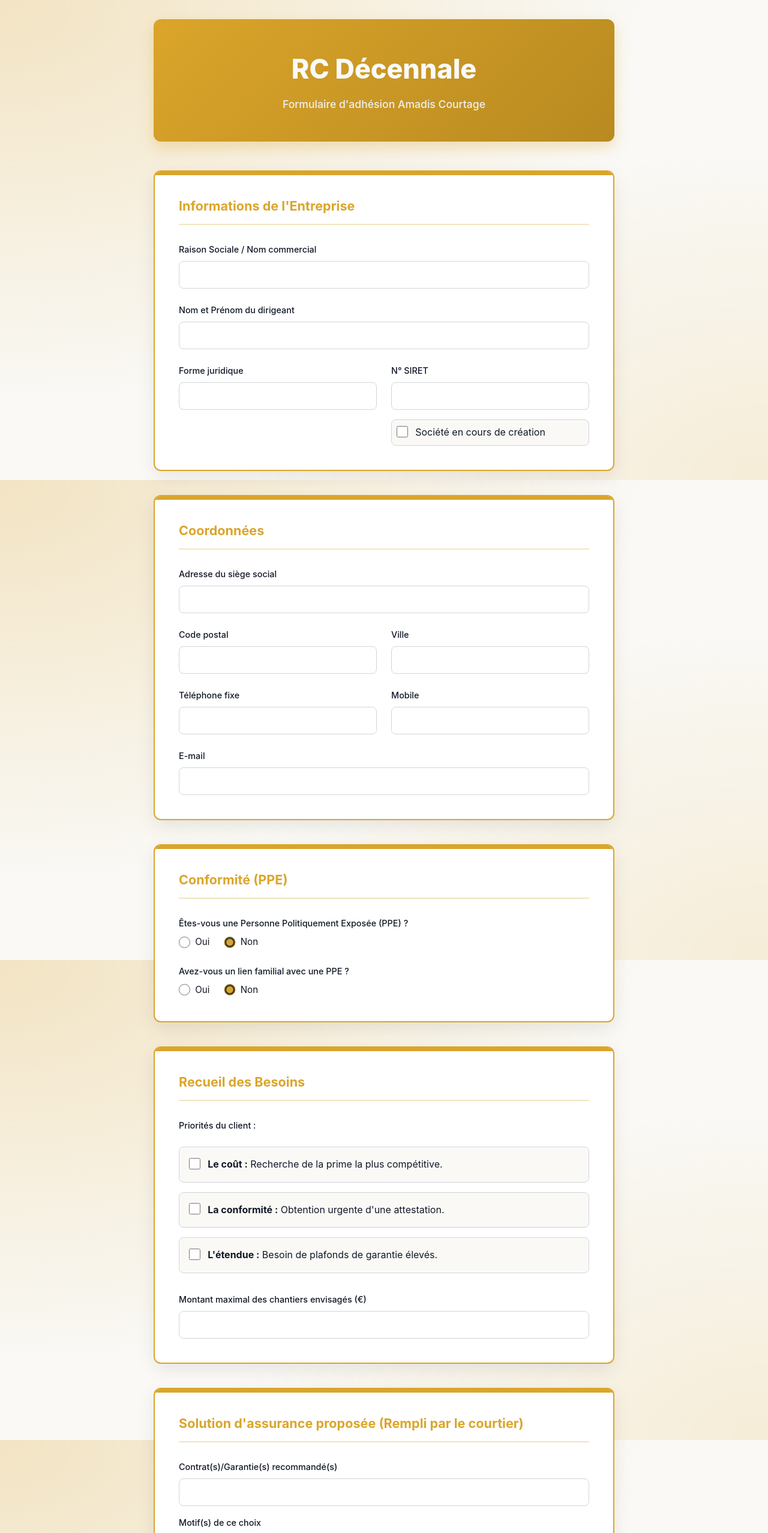
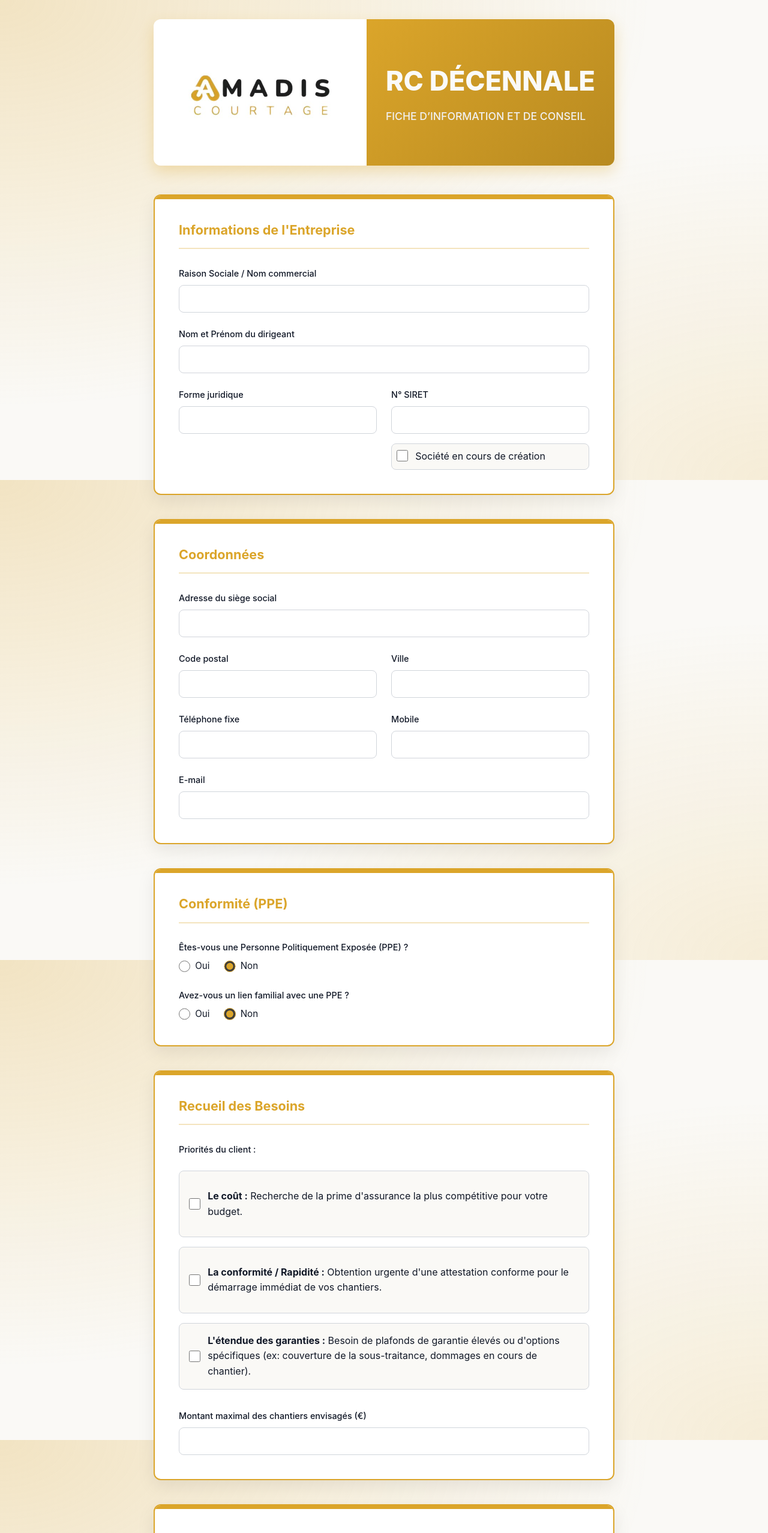
Before and after one commit to younes-Men/formulaire_RCD, a React (Vite) app in the folder formulaire-rc-decennale/: page / in a window 1280 px wide. Shown: the top 2555 px of the page at 60% size. Built offline with nearby package versions, Linux system fonts and the light colour scheme.

Commit message:
change alert

```diff
--- a/formulaire-rc-decennale/src/App.jsx
+++ b/formulaire-rc-decennale/src/App.jsx
@@ -31,16 +31,47 @@ function App() {
   const today = new Date().toLocaleDateString('fr-FR');
 
   const [isGenerating, setIsGenerating] = useState(false);
+  const [errors, setErrors] = useState({});
 
   const handleChange = (e) => {
     const { name, value, type, checked } = e.target;
+    setErrors((prev) => ({ ...prev, [name]: false }));
+    if (type === 'checkbox') setErrors((prev) => ({ ...prev, priorite: false }));
     setFormData((prev) => ({
       ...prev,
       [name]: type === 'checkbox' ? checked : value,
     }));
   };
 
+  const validateForm = () => {
+    let newErrors = {};
+    let isValid = true;
+
+    const requiredFields = [
+      'raisonSociale', 'nomDirigeant', 'formeJuridique',
+      'adresse', 'ville', 'codePostal', 'telephone', 'email',
+      'montantMax', 'honorairesHT', 'honorairesTTC',
+      'contratPropose', 'motifChoix'
+    ];
+
+    for (let field of requiredFields) {
+      if (!formData[field] || formData[field].toString().trim() === '') {
+        newErrors[field] = true;
+        isValid = false;
+      }
+    }
+
+    if (!formData.prioriteCout && !formData.prioriteConformite && !formData.prioriteEtendue) {
+      newErrors.priorite = true;
+      isValid = false;
+    }
+
+    setErrors(newErrors);
+    return isValid;
+  };
+
   const generatePDF = async () => {
+    if (!validateForm()) return;
     setIsGenerating(true);
     try {
       // 1. Charger le PDF existant depuis le dossier public
@@ -126,6 +157,7 @@ function App() {
   };
 
   const generateWhatsApp = () => {
+    if (!validateForm()) return;
     const message = `
 *NOUVEAU DOSSIER - RC DÉCENNALE*
 *Date* : ${today}
@@ -174,8 +206,13 @@ ${[
   return (
     <div className="app-container animate-fade-in">
       <div className="header">
-        <h1>RC Décennale</h1>
-        <p>Formulaire d'adhésion Amadis Courtage</p>
+        <div className="header-logo">
+          <img src="/LOGO.jpg" alt="Logo Amadis Courtage" />
+        </div>
+        <div className="header-content">
+          <h1>RC DÉCENNALE</h1>
+          <p>FICHE D’INFORMATION ET DE CONSEIL</p>
+        </div>
       </div>
 
       {/* Le formulaire visible */}
@@ -185,16 +222,19 @@ ${[
           <div className="form-group" style={{ gridColumn: '1 / -1' }}>
             <label className="form-label">Raison Sociale / Nom commercial</label>
             <input type="text" name="raisonSociale" value={formData.raisonSociale} onChange={handleChange} className="form-input" />
+          {errors.raisonSociale && <span style={{color: '#ef4444', fontSize: '0.85rem', marginTop: '0.25rem', display: 'block'}}>Ce champ est obligatoire</span>}
           </div>
 
           <div className="form-group" style={{ gridColumn: '1 / -1' }}>
             <label className="form-label">Nom et Prénom du dirigeant</label>
             <input type="text" name="nomDirigeant" value={formData.nomDirigeant} onChange={handleChange} className="form-input" />
+          {errors.nomDirigeant && <span style={{color: '#ef4444', fontSize: '0.85rem', marginTop: '0.25rem', display: 'block'}}>Ce champ est obligatoire</span>}
           </div>
 
           <div className="form-group">
             <label className="form-label">Forme juridique</label>
             <input type="text" name="formeJuridique" value={formData.formeJuridique} onChange={handleChange} className="form-input" />
+          {errors.formeJuridique && <span style={{color: '#ef4444', fontSize: '0.85rem', marginTop: '0.25rem', display: 'block'}}>Ce champ est obligatoire</span>}
           </div>
 
           <div className="form-group">
@@ -214,21 +254,25 @@ ${[
           <div className="form-group" style={{ gridColumn: '1 / -1' }}>
             <label className="form-label">Adresse du siège social</label>
             <input type="text" name="adresse" value={formData.adresse} onChange={handleChange} className="form-input" />
+          {errors.adresse && <span style={{color: '#ef4444', fontSize: '0.85rem', marginTop: '0.25rem', display: 'block'}}>Ce champ est obligatoire</span>}
           </div>
 
           <div className="form-group">
             <label className="form-label">Code postal</label>
             <input type="text" name="codePostal" value={formData.codePostal} onChange={handleChange} className="form-input" />
+          {errors.codePostal && <span style={{color: '#ef4444', fontSize: '0.85rem', marginTop: '0.25rem', display: 'block'}}>Ce champ est obligatoire</span>}
           </div>
 
           <div className="form-group">
             <label className="form-label">Ville</label>
             <input type="text" name="ville" value={formData.ville} onChange={handleChange} className="form-input" />
+          {errors.ville && <span style={{color: '#ef4444', fontSize: '0.85rem', marginTop: '0.25rem', display: 'block'}}>Ce champ est obligatoire</span>}
           </div>
 
           <div className="form-group">
             <label className="form-label">Téléphone fixe</label>
             <input type="text" name="telephone" value={formData.telephone} onChange={handleChange} className="form-input" />
+          {errors.telephone && <span style={{color: '#ef4444', fontSize: '0.85rem', marginTop: '0.25rem', display: 'block'}}>Ce champ est obligatoire</span>}
           </div>
 
           <div className="form-group">
@@ -273,18 +317,19 @@ ${[
         <h2 className="section-title">Recueil des Besoins</h2>
         <div className="form-group" style={{ marginBottom: '2rem' }}>
           <label className="form-label" style={{ marginBottom: '1rem' }}>Priorités du client :</label>
+          {errors.priorite && <span style={{color: '#ef4444', fontSize: '0.85rem', marginBottom: '0.5rem', display: 'block'}}>Veuillez sélectionner au moins une priorité</span>}
           <div className="checkbox-group">
-            <label className="checkbox-label">
+            <label className="checkbox-label priority-label">
               <input type="checkbox" name="prioriteCout" checked={formData.prioriteCout} onChange={handleChange} />
-              <div><strong>Le coût :</strong> Recherche de la prime la plus compétitive.</div>
+              <div><strong>Le coût :</strong> Recherche de la prime d'assurance la plus compétitive pour votre budget.</div>
             </label>
-            <label className="checkbox-label">
+            <label className="checkbox-label priority-label">
               <input type="checkbox" name="prioriteConformite" checked={formData.prioriteConformite} onChange={handleChange} />
-              <div><strong>La conformité :</strong> Obtention urgente d'une attestation.</div>
+              <div><strong>La conformité / Rapidité :</strong> Obtention urgente d'une attestation conforme pour le démarrage immédiat de vos chantiers.</div>
             </label>
-            <label className="checkbox-label">
+            <label className="checkbox-label priority-label">
               <input type="checkbox" name="prioriteEtendue" checked={formData.prioriteEtendue} onChange={handleChange} />
-              <div><strong>L'étendue :</strong> Besoin de plafonds de garantie élevés.</div>
+              <div><strong>L'étendue des garanties :</strong> Besoin de plafonds de garantie élevés ou d'options spécifiques (ex: couverture de la sous-traitance, dommages en cours de chantier).</div>
             </label>
           </div>
         </div>
@@ -292,18 +337,24 @@ ${[
         <div className="form-group">
           <label className="form-label">Montant maximal des chantiers envisagés (€)</label>
           <input type="number" name="montantMax" value={formData.montantMax} onChange={handleChange} className="form-input" />
+          {errors.montantMax && <span style={{color: '#ef4444', fontSize: '0.85rem', marginTop: '0.25rem', display: 'block'}}>Ce champ est obligatoire</span>}
         </div>
       </div>
 
       <div className="glass-card">
-        <h2 className="section-title">Solution d'assurance proposée (Rempli par le courtier)</h2>
+        <h2 className="section-title">Solution d'assurance proposée</h2>
+        <p style={{ marginBottom: '1.5rem', color: 'var(--text-muted)', lineHeight: '1.6', fontSize: '1.05rem' }}>
+          Au vu des besoins que vous avez exprimés au terme du présent « diagnostic », nous vous proposons et recommandons de souscrire le(s) contrat(s)/garantie(s) suivant(s) :
+        </p>
         <div className="form-group" style={{ marginBottom: '1rem' }}>
           <label className="form-label">Contrat(s)/Garantie(s) recommandé(s)</label>
           <input type="text" name="contratPropose" value={formData.contratPropose} onChange={handleChange} className="form-input" />
+          {errors.contratPropose && <span style={{color: '#ef4444', fontSize: '0.85rem', marginTop: '0.25rem', display: 'block'}}>Ce champ est obligatoire</span>}
         </div>
         <div className="form-group">
           <label className="form-label">Motif(s) de ce choix</label>
           <input type="text" name="motifChoix" value={formData.motifChoix} onChange={handleChange} className="form-input" />
+          {errors.motifChoix && <span style={{color: '#ef4444', fontSize: '0.85rem', marginTop: '0.25rem', display: 'block'}}>Ce champ est obligatoire</span>}
         </div>
       </div>
 
@@ -313,10 +364,12 @@ ${[
           <div className="form-group">
             <label className="form-label">Forfait d'honoraires HT (€)</label>
             <input type="number" name="honorairesHT" value={formData.honorairesHT} onChange={handleChange} className="form-input" />
+          {errors.honorairesHT && <span style={{color: '#ef4444', fontSize: '0.85rem', marginTop: '0.25rem', display: 'block'}}>Ce champ est obligatoire</span>}
           </div>
           <div className="form-group">
             <label className="form-label">Forfait d'honoraires TTC (€)</label>
             <input type="number" name="honorairesTTC" value={formData.honorairesTTC} onChange={handleChange} className="form-input" />
+          {errors.honorairesTTC && <span style={{color: '#ef4444', fontSize: '0.85rem', marginTop: '0.25rem', display: 'block'}}>Ce champ est obligatoire</span>}
           </div>
         </div>
       </div>
--- a/formulaire-rc-decennale/src/index.css
+++ b/formulaire-rc-decennale/src/index.css
@@ -37,13 +37,37 @@ body {
 }
 
 .header {
-  text-align: center;
+  display: flex;
+  align-items: stretch;
   margin-bottom: 3rem;
+  border-radius: var(--border-radius);
+  box-shadow: 0 10px 25px rgba(219, 165, 42, 0.3);
+  overflow: hidden;
+}
+
+.header-content {
+  flex: 1.2;
   background: linear-gradient(135deg, #DBA52A, #b88a20);
   padding: 3rem 2rem;
-  border-radius: var(--border-radius);
-  box-shadow: 0 10px 25px rgba(219, 165, 42, 0.3);
-  color: #000000;
+  display: flex;
+  flex-direction: column;
+  justify-content: center;
+}
+
+.header-logo {
+  flex: 1;
+  background: #ffffff;
+  display: flex;
+  justify-content: center;
+  align-items: center;
+  padding: 2rem;
+}
+
+.header-logo img {
+  max-width: 380px;
+  max-height: 180px;
+  width: 90%;
+  object-fit: contain;
 }
 
 .header h1 {
@@ -158,8 +182,9 @@ input[type="radio"] {
 }
 
 .checkbox-group {
-  display: flex;
-  flex-direction: column;
+  display: grid;
+  grid-template-columns: 1fr;
+  grid-auto-rows: 1fr;
   gap: 1rem;
 }
 
@@ -175,6 +200,11 @@ input[type="radio"] {
   transition: all 0.2s ease;
 }
 
+.priority-label {
+  align-items: center;
+  min-height: 110px;
+}
+
 .checkbox-label:hover {
   background: #fff8eb;
   border-color: var(--primary);
@@ -185,6 +215,11 @@ input[type="checkbox"] {
   width: 1.2rem;
   height: 1.2rem;
   margin-top: 0.1rem;
+}
+
+.priority-label input[type="checkbox"] {
+  margin-top: 0;
+  flex-shrink: 0;
 }
 
 /* Buttons */
```
Also changed, not shown: formulaire-rc-decennale/update_app.cjs (added, +68 -0 lines), formulaire-rc-decennale/public/LOGO.jpg (added).
